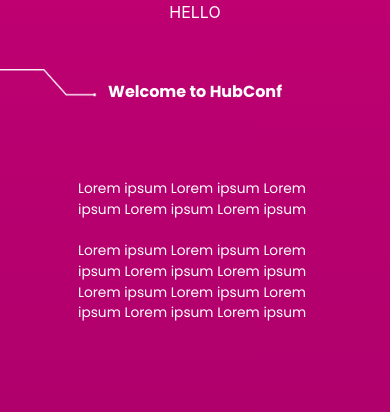
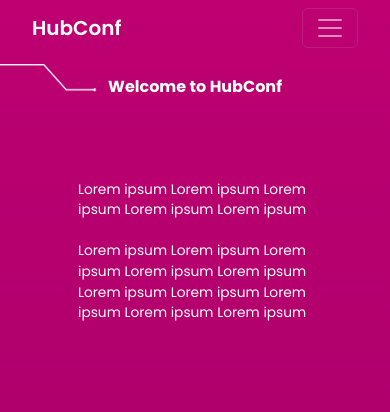
Before and after one commit to AUBGTheHUB/hub-conf-signup, a React (Create React App) app in the folder packages/web/: page / in a window 390 px wide. Shown: the top 412 px of the page. Built offline with nearby package versions, Linux system fonts and the light colour scheme.

Commit message:
#30 add bootstrap and responsive nav

```diff
--- a/packages/web/package.json
+++ b/packages/web/package.json
@@ -10,8 +10,10 @@
     "@testing-library/react": "^13.4.0",
     "@testing-library/user-event": "^13.5.0",
     "axios": "^1.1.3",
+    "bootstrap": "^5.2.2",
     "framer-motion": "^7.6.1",
     "react": "^18.2.0",
+    "react-bootstrap": "^2.5.0",
     "react-dom": "^18.2.0",
     "react-icons": "^4.6.0",
     "react-responsive": "^9.0.0",
--- a/packages/web/src/App.js
+++ b/packages/web/src/App.js
@@ -1,10 +1,12 @@
-import Navbar from "./components/Navbar";
+import NavigationBar from "./components/Navbar";
 import EventDesc from "./components/EventDesc";
 import Speakers from "./components/Speakers";
 import Registration from "./components/Registration";
 import Sponsors from "./components/Sponsors";
 import Footer from "./components/Footer.tsx";
 import TopBtn from "./components/TopBtn.js";
+import 'bootstrap/dist/css/bootstrap.min.css';
+
 
 function App() {
   return (
@@ -12,7 +14,7 @@ function App() {
     // Use for navkbar and other elements
     // https://chakra-ui.com/getting-started
     <div className="website">
-      <Navbar/>
+      <NavigationBar/>
       <EventDesc/>
       <Speakers/>
       <Registration/>
--- a/packages/web/src/components/Navbar.js
+++ b/packages/web/src/components/Navbar.js
@@ -1,15 +1,26 @@
 import React from "react";
 import "../style.css";
 import { useMediaQuery } from 'react-responsive'
+import Nav from 'react-bootstrap/Nav'
+import Navbar from 'react-bootstrap/Navbar'
 
-const Navbar = () => {
+
+const NavigationBar = () => {
 
     const isMobile = useMediaQuery({ query: '(max-width: 1200px)' })
 
     if (isMobile) {
         return (
-            <div>
-                <h1>HELLO</h1>
+            <div className="mobile-nav">
+                <Navbar collapseOnSelect expand="lg" variant="dark" className="mobile-nav-collapse">
+                    <Navbar.Brand className="mobile-nav-logo">HubConf</Navbar.Brand>
+                    <Navbar.Toggle aria-controls="responsive-navbar-nav" />
+                    <Navbar.Collapse id="responsive-navbar-nav" className="mobile-nav-collapsed">
+                        <Nav.Link href="#Speakers">Speakers</Nav.Link>
+                        <Nav.Link href="#Registration">Register</Nav.Link>
+                        <Nav.Link href="#Representatives">Representatives</Nav.Link>
+                    </Navbar.Collapse>
+                </Navbar>
             </div>
         )
     }
@@ -45,4 +56,4 @@ const Navbar = () => {
 
 }
 
-export default Navbar;
+export default NavigationBar;
--- a/packages/web/src/style.css
+++ b/packages/web/src/style.css
@@ -149,7 +149,9 @@
     width: 25%;
 }
 
-
+.Event {
+  padding-top: 0.5rem;
+}
 
 /*speakers style*/
 .Speaker{
@@ -723,3 +725,30 @@ a{
     flex-direction: column;
   }
 }
+
+.mobile-nav{
+  width: 100%;
+}
+
+.mobile-nav-collapse {
+  background-color: transparent !important;
+}
+
+.mobile-nav-collapsed {
+  font-family: "poppins";
+  margin-left: 2rem;
+}
+
+.mobile-nav-logo {
+  font-family: "poppins";
+  font-weight: 600;
+  margin-left: 2rem;
+}
+
+.navbar-toggler {
+  margin-right: 2rem !important;
+}
+
+.navbar-toggler.collapsed {
+  margin-right: 2rem !important;
+}
```
Also changed, not shown: 1 other file (tests, documents, lock files or other folders).
